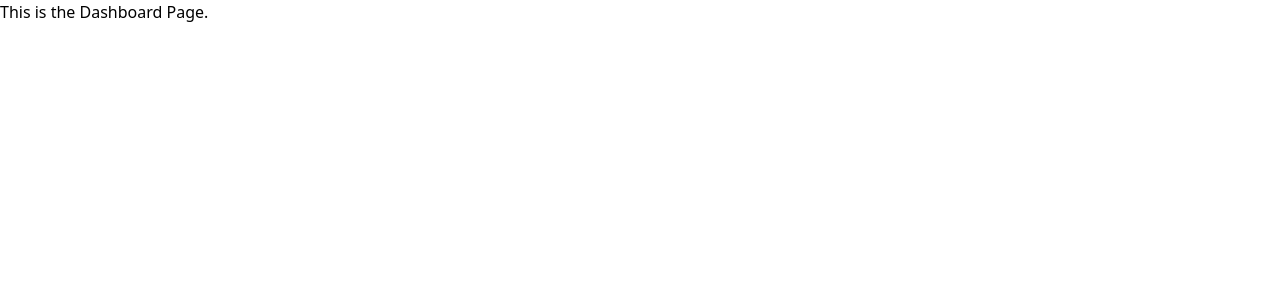
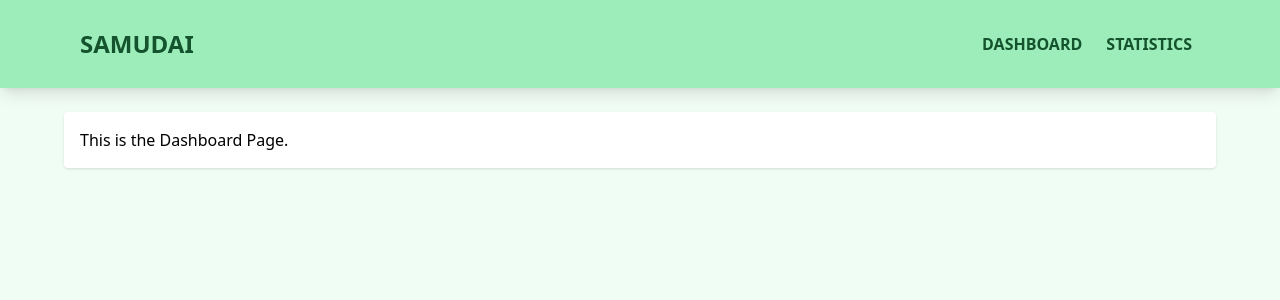
Before and after one commit to seshaljain/samudai-task, a React (Create React App) app: page /dashboard in a window 1280 px wide. Shown: the top 300 px of the page. Built offline with nearby package versions, Linux system fonts and the light colour scheme.

Commit message:
feat: add layout

```diff
--- /dev/null
+++ b/src/components/Layout.tsx
@@ -0,0 +1,40 @@
+import { Link } from 'react-router-dom'
+
+const Layout = ({ children }: any) => {
+  return (
+    <>
+      <main className="min-h-screen bg-green-50">
+        <nav className="shadow-lg bg-green-400/50">
+          <div className="flex items-center justify-between max-w-6xl px-4 py-6 mx-auto">
+            <div className="text-2xl font-semibold text-center text-green-900 uppercase">
+              Samudai
+            </div>
+            <ul className="flex items-center space-x-2 font-semibold text-center text-green-900 uppercase">
+              <li>
+                <Link
+                  className="inline-block p-2 transition rounded-md hover:bg-green-300"
+                  to="/dashboard"
+                >
+                  Dashboard
+                </Link>
+              </li>
+              <li>
+                <Link
+                  className="inline-block p-2 transition rounded-md hover:bg-green-300"
+                  to="/statistics"
+                >
+                  Statistics
+                </Link>
+              </li>
+            </ul>
+          </div>
+        </nav>
+        <div className="max-w-6xl p-4 mx-auto mt-6 bg-white rounded shadow">
+          {children}
+        </div>
+      </main>
+    </>
+  )
+}
+
+export default Layout
--- a/src/pages/Dashboard.tsx
+++ b/src/pages/Dashboard.tsx
@@ -1,7 +1,12 @@
 import React from 'react'
+import Layout from '../components/Layout'
 
 function Dashboard() {
-  return <div>This is the Dashboard Page.</div>
+  return (
+    <Layout>
+      <div>This is the Dashboard Page.</div>
+    </Layout>
+  )
 }
 
 export default Dashboard
--- a/src/pages/Statistics.tsx
+++ b/src/pages/Statistics.tsx
@@ -1,7 +1,11 @@
-import React from 'react'
+import Layout from '../components/Layout'
 
 function Statistics() {
-  return <div>This is the Statistics Page.</div>
+  return (
+    <Layout>
+      <div>This is the Statistics Page.</div>
+    </Layout>
+  )
 }
 
 export default Statistics
```
